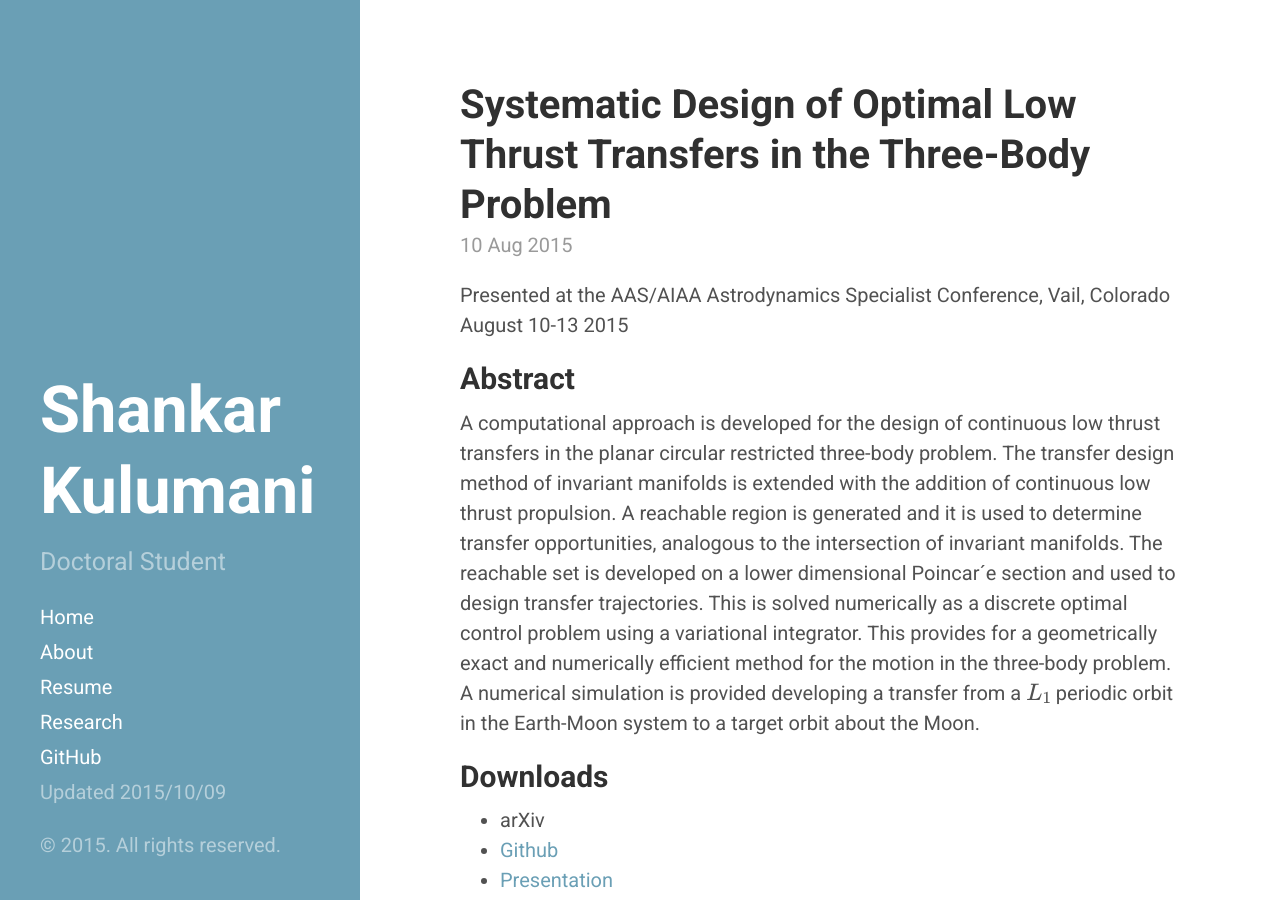
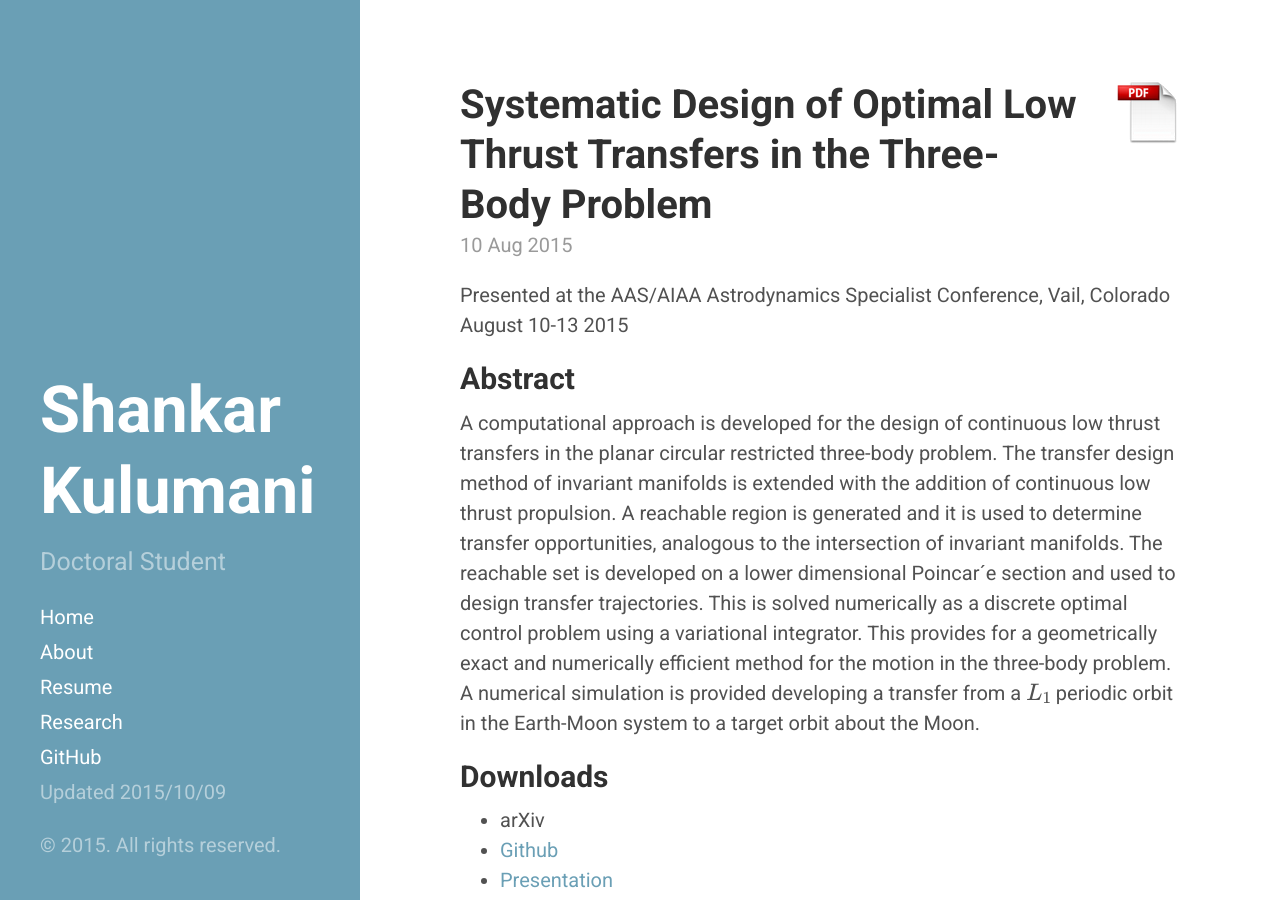
Before and after one commit to skulumani/skulumani.github.io, a Jekyll site: the page built from _posts/2015-08-10-2015AAS.md, in a window 1280 px wide and 900 px high. Built offline with Jekyll 4.4.1, drawn with Linux system fonts in a browser that asks for light colours; formulas are drawn with MathJax 3.

Commit message:
fixed publication layout

```diff
--- a/_layouts/publication.html
+++ b/_layouts/publication.html
@@ -3,8 +3,8 @@ layout: default
 ---
 
 <div class="post">
-  {% if post.file %}
-    <a href="{{ post.file }}"> <img src="{{site.baseurl}}assets/pdf.png" align="right"> </a>
+  {% if page.file %}
+    <a href="{{ page.file }}"> <img src="{{site.baseurl}}assets/pdf.png" align="right"> </a>
   {% endif %}
   <h1 class="post-title">{{ page.title }}</h1>
   <span class="post-date">{{ page.date | date_to_string }}</span>
```
